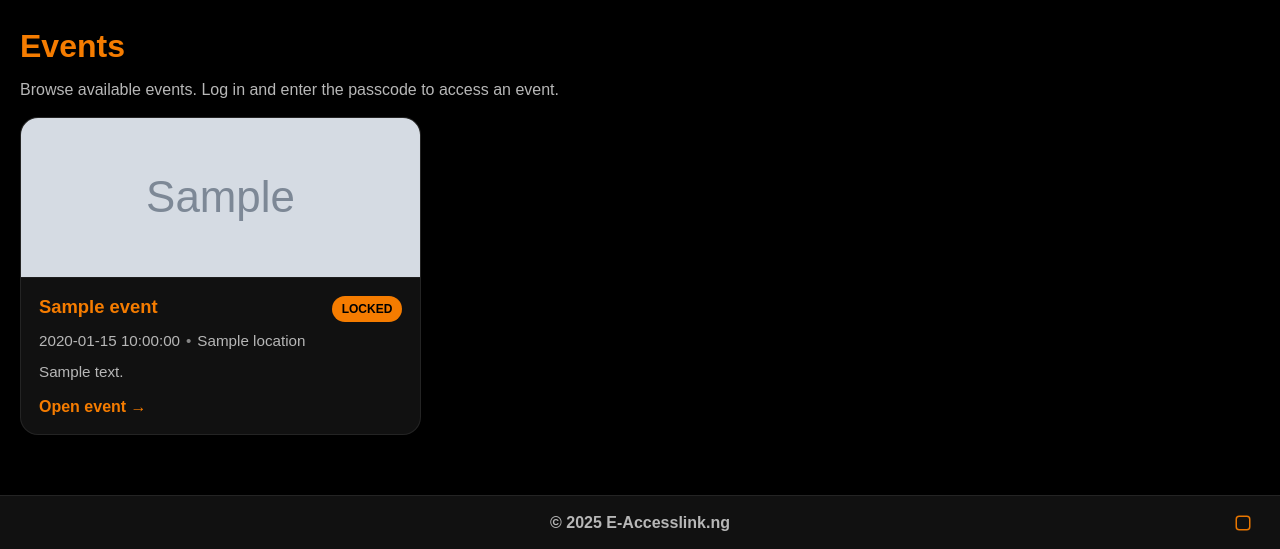
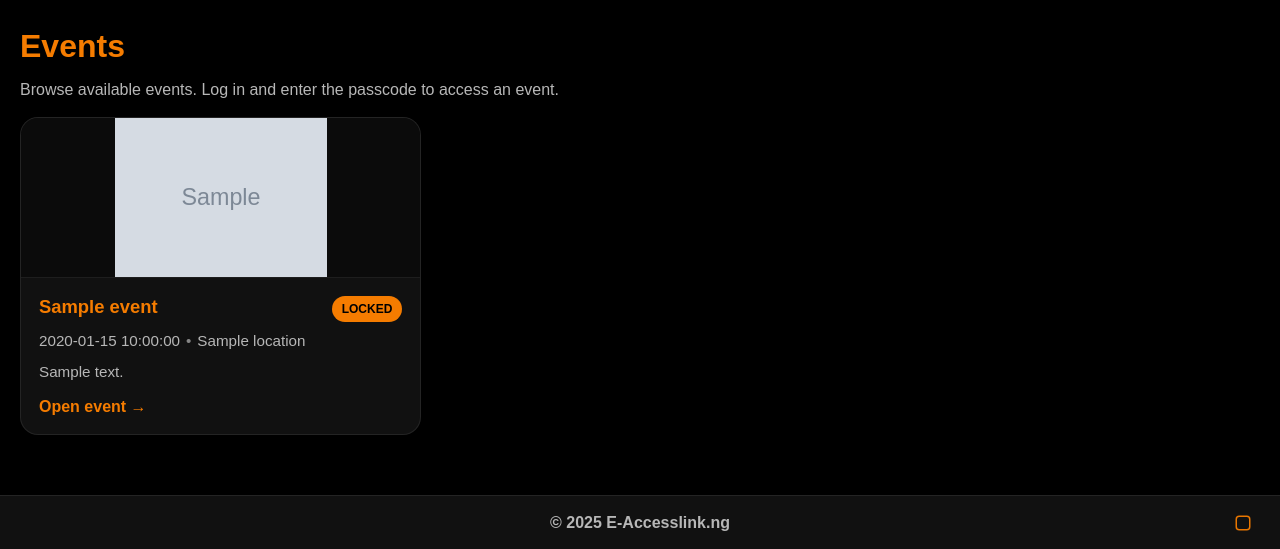
Before and after one commit to Doskijames/Event_Platform, a Flask app: page /events in a window 1280 px wide. Shown: the part 64-613 px from the top of the page. Run offline with Flask 3, Linux system fonts and the light colour scheme; grey boxes marked "Sample" are stand-in pictures; a database or web service that is not in the repository returns one stand-in record (values such as "Sample title"); some libraries are stand-ins or nearby versions.

Commit message:
Update style.css

```diff
--- a/static/style.css
+++ b/static/style.css
@@ -259,8 +259,9 @@ a{ color:inherit; text-decoration:none; }
 .event-cover img{
   width:100%;
   height:100%;
-  object-fit:cover;
-  display:block;
+  object-fit: contain;     /* <-- zooms out (shows whole image) */
+  object-position: center;
+  display: block;
 }
 .event-cover-placeholder{
   height:100%;
```
